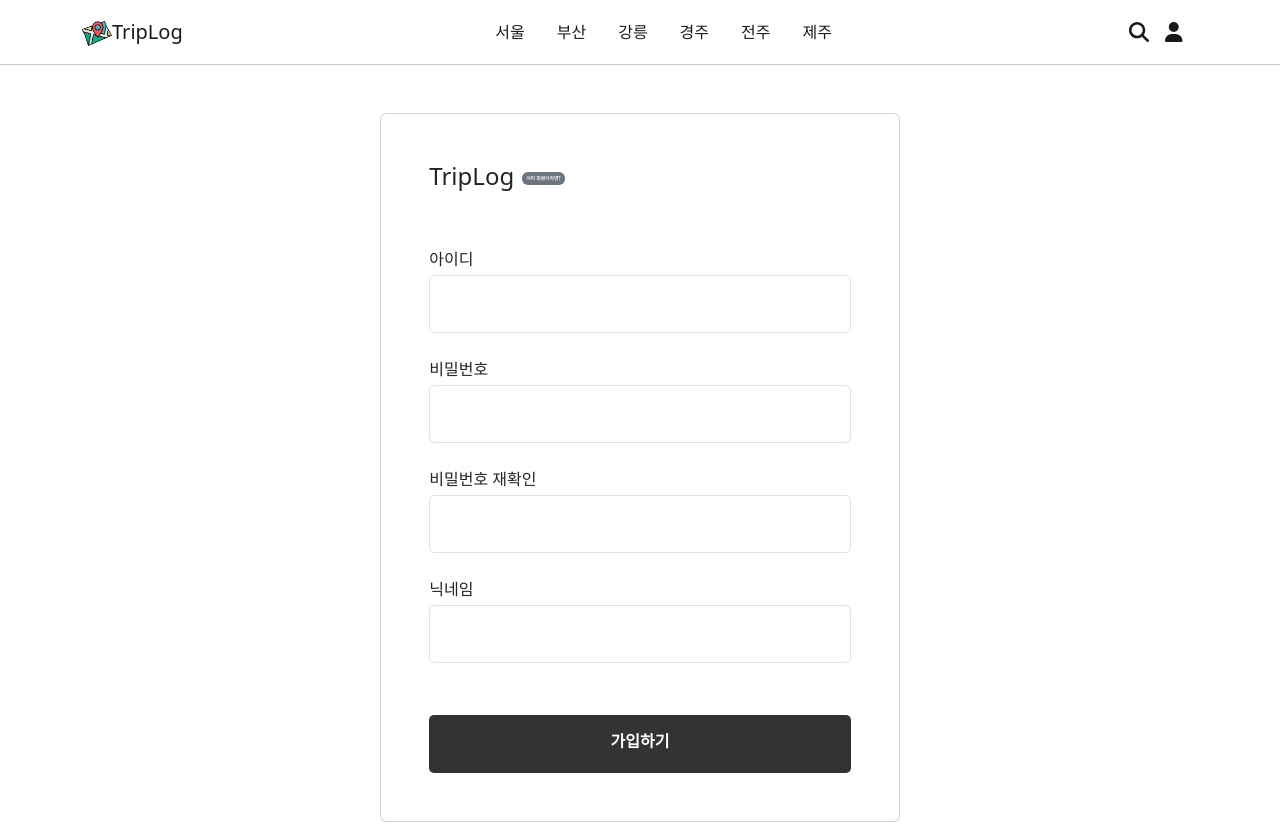
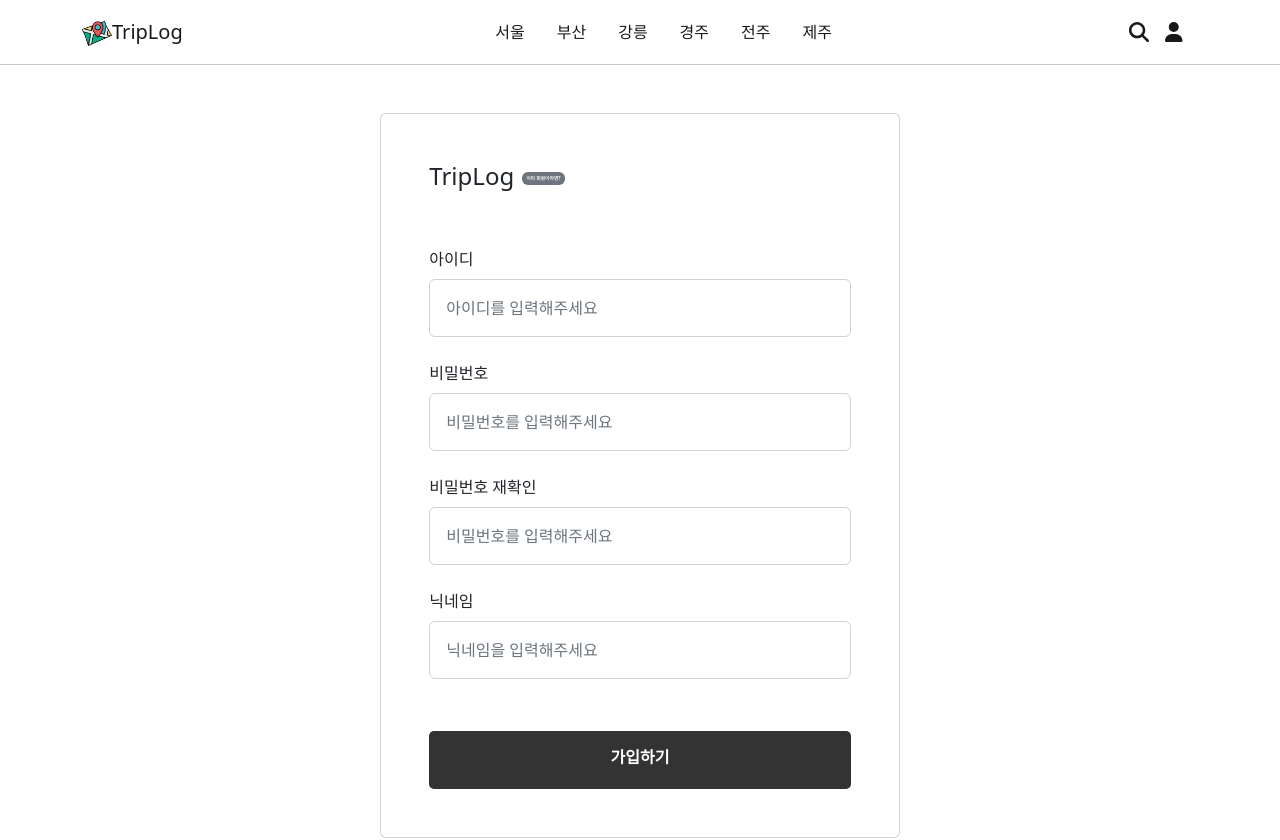
Before and after one commit to bokjunwoo/-wanted-pre-onboarding-challenge-fe-ts, a Next.js app: page /signup in a window 1280 px wide. Shown: the top 840 px of the page. Built offline with nearby package versions, Linux system fonts and the light colour scheme.

Commit message:
refactor : <Form> 추가, 기존 FormInput 컴포넌트 제거

```diff
--- a/components/common/FormInput.tsx
+++ /dev/null
@@ -1,41 +0,0 @@
-import { ValidationResult } from '@/utils/sign';
-import React from 'react';
-import { Form } from 'react-bootstrap';
-
-interface FormInputProps {
-  htmlFor: string;
-  type: string;
-  label: string;
-  value: string;
-  onChange: (e: React.ChangeEvent<HTMLInputElement>) => void;
-  result?: ValidationResult;
-}
-
-export default function FormInput({
-  htmlFor,
-  label,
-  value,
-  onChange,
-  type,
-  result,
-}: FormInputProps) {
-  return (
-    <Form>
-      <Form.Label htmlFor={htmlFor} className="d-block mb-1">
-        {label}
-      </Form.Label>
-
-      <Form.Control
-        type={type}
-        id={htmlFor}
-        className="p-3 border"
-        value={value}
-        onChange={onChange}
-      />
-
-      <Form.Text className={`${result?.success ? 'text-success' : 'text-danger'} m-1`}>
-        {result?.message}
-      </Form.Text>
-    </Form>
-  );
-}
--- a/pages/signup.tsx
+++ b/pages/signup.tsx
@@ -1,8 +1,7 @@
 import Link from 'next/link';
 import React, { useCallback, useState } from 'react';
-import FormInput from '@/components/common/FormInput';
 import LocalButton from '@/components/common/LocalButton';
-import { Card, Badge, Col } from 'react-bootstrap';
+import { Card, Badge, Col, Form } from 'react-bootstrap';
 import Head from 'next/head';
 import {
   emailValidation,
@@ -18,14 +17,14 @@ export default function signup() {
   const [password, onChangePassword, passwordResult] = useInput('', passwordValidation);
   const [nickname, onChangeNickname, nicknameResult] = useInput('', nicknameValidation);
 
-  const [passwordCheck, setPasswordCheck] = useState<string>('');
+  const [repassword, setRepassword] = useState<string>('');
   const [repasswordResult, setRepasswordResult] = useState<ValidationResult>({
     message: '',
     success: false,
   });
   const onChangePasswordCheck = useCallback(
     (e: React.ChangeEvent<HTMLInputElement>) => {
-      setPasswordCheck(e.target.value);
+      setRepassword(e.target.value);
       setRepasswordResult(passwordReinspection(password, e.target.value));
     },
     [password],
@@ -48,43 +47,71 @@ export default function signup() {
             </Link>
           </div>
 
-          <FormInput
-            htmlFor="email"
-            label="아이디"
+          <Form>
+            <Form.Group controlId="email">
+              <Form.Label>아이디</Form.Label>
+              <Form.Control
+                type="text"
+                placeholder="아이디를 입력해주세요"
+                className="p-3"
                 value={email}
                 onChange={onChangeEmail}
-            type="text"
-            result={emailResult}
               />
+              <Form.Text className={`${emailResult.success ? 'text-success' : 'text-danger'} m-1`}>
+                {emailResult.message}
+              </Form.Text>
+            </Form.Group>
 
-          <FormInput
-            htmlFor="password"
-            label="비밀번호"
+            <Form.Group controlId="password">
+              <Form.Label>비밀번호</Form.Label>
+              <Form.Control
+                type="password"
+                placeholder="비밀번호를 입력해주세요"
+                className="p-3"
                 value={password}
                 onChange={onChangePassword}
+              />
+              <Form.Text
+                className={`${passwordResult.success ? 'text-success' : 'text-danger'} m-1`}
+              >
+                {passwordResult.message}
+              </Form.Text>
+            </Form.Group>
+
+            <Form.Group controlId="repassword">
+              <Form.Label>비밀번호 재확인</Form.Label>
+              <Form.Control
                 type="password"
-            result={passwordResult}
+                placeholder="비밀번호를 입력해주세요"
+                className="p-3"
+                value={repassword}
+                onChange={onChangePasswordCheck}
               />
+              <Form.Text
+                className={`${repasswordResult.success ? 'text-success' : 'text-danger'} m-1`}
+              >
+                {repasswordResult.message}
+              </Form.Text>
+            </Form.Group>
 
-          <FormInput
-            htmlFor="passwordCheck"
-            label="비밀번호 재확인"
-            value={passwordCheck}
-            onChange={onChangePasswordCheck}
-            type="password"
-            result={repasswordResult}
-          />
-
-          <FormInput
-            htmlFor="ninkname"
-            label="닉네임"
+            <Form.Group controlId="ninkname">
+              <Form.Label>닉네임</Form.Label>
+              <Form.Control
+                type="text"
+                placeholder="닉네임을 입력해주세요"
+                className="p-3"
                 value={nickname}
                 onChange={onChangeNickname}
-            type="text"
-            result={nicknameResult}
               />
+              <Form.Text
+                className={`${nicknameResult.success ? 'text-success' : 'text-danger'} m-1`}
+              >
+                {nicknameResult.message}
+              </Form.Text>
 
               <LocalButton text="가입하기" />
+            </Form.Group>
+          </Form>
         </Card>
       </Col>
     </>
```
Also changed, not shown: pages/login.tsx (+30 -12 lines). Lines whose indentation alone changed are shown as unchanged.
